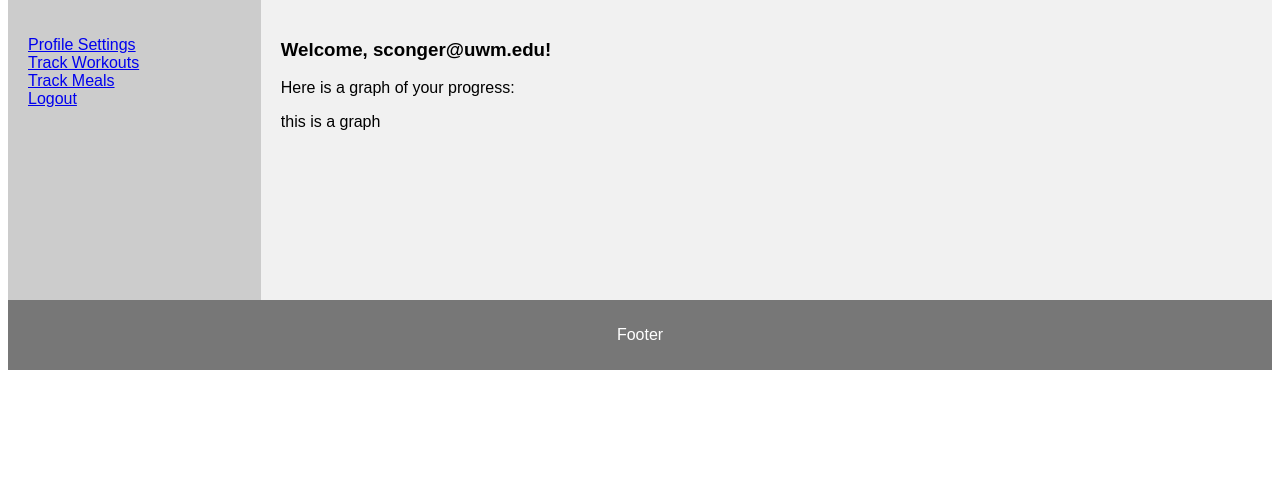
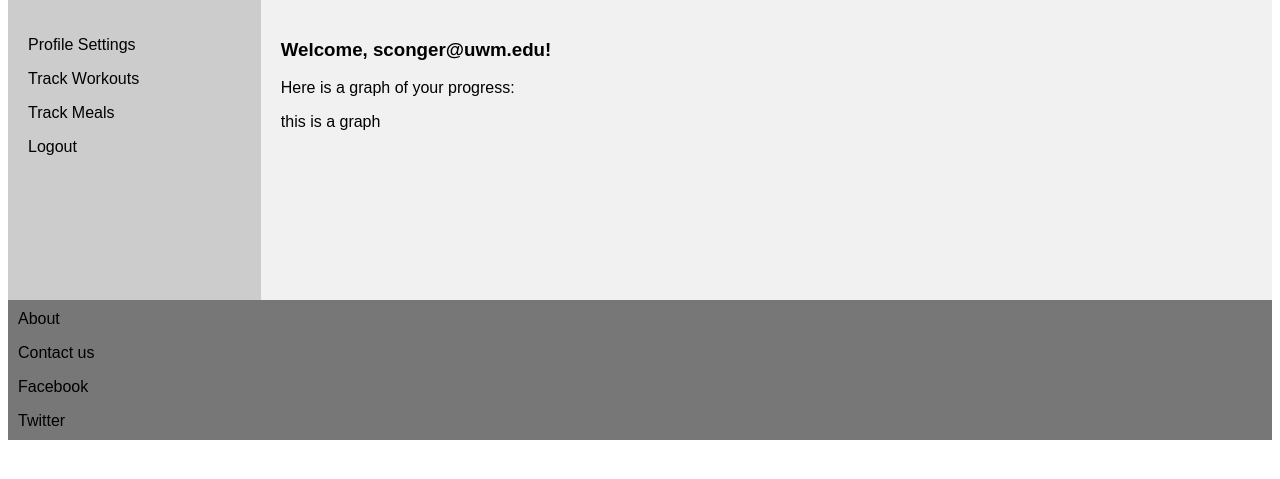
Before and after one commit to alshuyu2/Avid, a Django app: page /userpage/ in a window 1280 px wide. Shown: the part 48-527 px from the top of the page. Run offline with Django 4.2, Linux system fonts and the light colour scheme; a user stored in the database is signed in.

Commit message:
about page

```diff
--- a/CapstoneProject595/urls.py
+++ b/CapstoneProject595/urls.py
@@ -35,4 +35,5 @@ urlpatterns = [
     path('logout', views.logout_request, name='logout'),
     path('userpage/', views.userpage, name='userpage'),
     path('settings', views.settings, name='settings'),
+    path('about', views.about, name='about'),
 ]
--- a/fitness/views.py
+++ b/fitness/views.py
@@ -58,3 +58,7 @@ def userpage(request):
 
 def settings(request):
     return render(request=request, template_name='settings.html')
+
+
+def about(request):
+    return render(request=request, template_name='about.html')
--- a/templates/home.html
+++ b/templates/home.html
@@ -18,7 +18,7 @@
         <a class="nav-link" href="/logout">Logout</a>
       </li>
       <li class="nav-item">
-        <a class="nav-link" href="#">Welcome, {{user.email}}</a>
+        <a class="nav-link" href="/userpage">Welcome, {{user.email}}</a>
       </li>
 
       {% else %}
--- a/templates/userpage.html
+++ b/templates/userpage.html
@@ -7,6 +7,16 @@
 <style>
 * {
   box-sizing: border-box;
+}
+a:link {
+  color: black;
+  background-color: transparent;
+  text-decoration: none;
+}
+a:visited {
+  color: black;
+  background-color: transparent;
+  text-decoration: none;
 }
 
 body {
@@ -60,7 +70,7 @@ section::after {
 footer {
   background-color: #777;
   padding: 10px;
-  text-align: center;
+  text-align: left;
   color: white;
 }
 
@@ -84,10 +94,10 @@ footer {
 <section>
   <nav>
     <ul>
-      <li><a href="/settings">Profile Settings</a></li>
-      <li><a href="#">Track Workouts</a></li>
-      <li><a href="#">Track Meals</a></li>
-        <li><a href="/logout">Logout</a></li>
+      <li><a href="/settings">Profile Settings</a></li><p></p>
+      <li><a href="#">Track Workouts</a></li><p></p>
+      <li><a href="#">Track Meals</a></li><p></p>
+        <li><a href="/logout">Logout</a></li><p></p>
     </ul>
   </nav>
 
@@ -99,7 +109,10 @@ footer {
 </section>
 
 <footer>
-  <p>Footer</p>
+    <a href="/about">About</a><p></p>
+    <a href="https://www.youtube.com/watch?v=dQw4w9WgXcQ">Contact us</a><p></p>
+    <a href="https://www.youtube.com/watch?v=dQw4w9WgXcQ">Facebook</a><p></p>
+    <a href="https://www.youtube.com/watch?v=dQw4w9WgXcQ">Twitter</a>
 </footer>
 
 </body>
```
Also changed, not shown: templates/about.html (added, +11 -0 lines), db.sqlite3.
